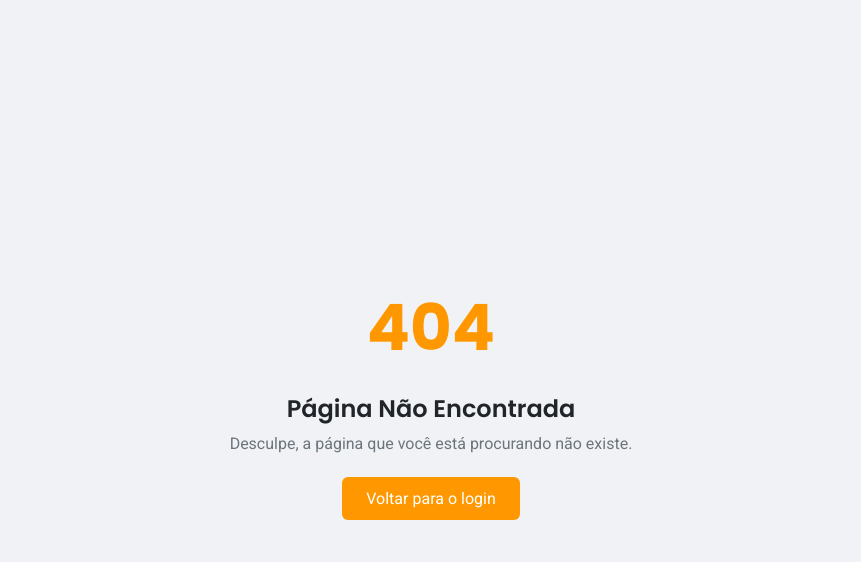
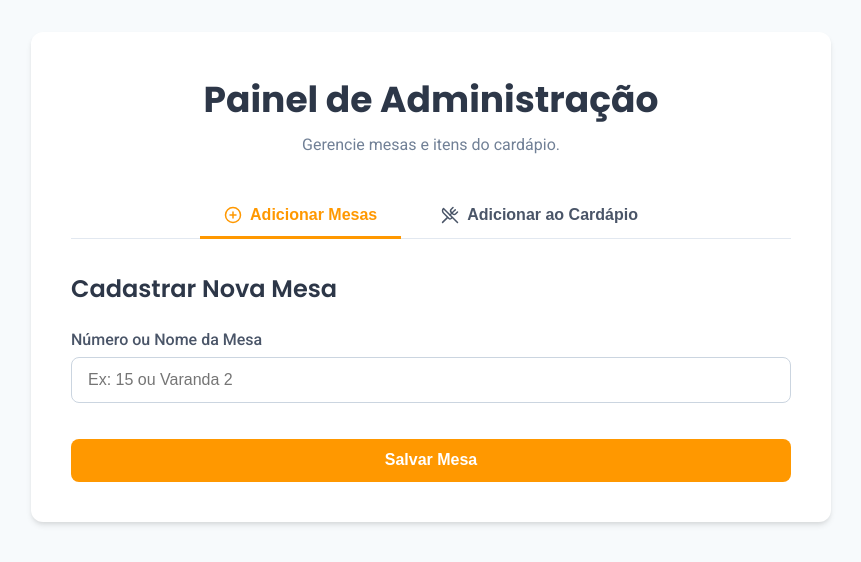
Before and after one commit to VanessaBaldin1/fastOrder-cozinha, a Next.js app: page /admin in a window 1280 px wide. Before the commit this address had no page. Shown: the top 562 px of the page, without its empty margins (209-1070 px from the left). Built offline with nearby package versions, Linux system fonts and the light colour scheme.

Commit message:
Adiciona tela admin e manutenção

```diff
--- /dev/null
+++ b/app/admin/admin.module.css
@@ -0,0 +1,141 @@
+.container {
+  display: flex;
+  justify-content: center;
+  align-items: flex-start;
+  min-height: calc(100vh - 80px);
+  background-color: #f7fafc;
+  padding: 2rem;
+  width: 100%;
+}
+
+.panel {
+  width: 100%;
+  max-width: 800px;
+  background-color: #ffffff;
+  border-radius: 12px;
+  box-shadow: 0 4px 6px -1px rgba(0, 0, 0, 0.1), 0 2px 4px -1px rgba(0, 0, 0, 0.06);
+  padding: 2.5rem;
+  animation: fadeIn 0.5s ease-in-out;
+}
+
+@keyframes fadeIn {
+  from { opacity: 0; transform: translateY(-10px); }
+  to { opacity: 1; transform: translateY(0); }
+}
+
+.title {
+  font-size: 2.25rem;
+  font-weight: 700;
+  color: #2d3748;
+  text-align: center;
+}
+
+.subtitle {
+  text-align: center;
+  color: #718096;
+  margin-top: 0.5rem;
+  margin-bottom: 2.5rem;
+}
+
+
+.tabNav {
+  display: flex;
+  justify-content: center;
+  gap: 1rem;
+  border-bottom: 1px solid #e2e8f0;
+  margin-bottom: 2rem;
+}
+
+.tabButton {
+  display: flex;
+  align-items: center;
+  gap: 0.5rem;
+  padding: 0.75rem 1.5rem;
+  font-size: 1rem;
+  font-weight: 600;
+  color: #4a5568;
+  background-color: transparent;
+  border: none;
+  border-bottom: 3px solid transparent;
+  cursor: pointer;
+  transition: all 0.2s ease-in-out;
+  margin-bottom: -1px;
+}
+
+.tabButton:hover {
+  color: #FF9800;
+}
+
+.activeTab {
+  color: #FF9800;
+  border-bottom-color: #FF9800;
+}
+
+
+.tabContent {
+  animation: contentFadeIn 0.4s ease;
+}
+
+@keyframes contentFadeIn {
+  from { opacity: 0; }
+  to { opacity: 1; }
+}
+
+.formTitle {
+  font-size: 1.5rem;
+  font-weight: 600;
+  color: #2d3748;
+  margin-bottom: 1.5rem;
+}
+
+.form {
+  display: flex;
+  flex-direction: column;
+  gap: 1.25rem;
+}
+
+.formGroup {
+  display: flex;
+  flex-direction: column;
+}
+
+.formGroup label {
+  margin-bottom: 0.5rem;
+  font-weight: 500;
+  color: #4a5568;
+}
+
+.formGroup input {
+  padding: 0.8rem 1rem;
+  border: 1px solid #cbd5e0;
+  border-radius: 8px;
+  font-size: 1rem;
+  transition: border-color 0.2s, box-shadow 0.2s;
+}
+
+.formGroup input:focus {
+  outline: none;
+  border-color: #FF9800;
+  box-shadow: 0 0 0 2px rgba(255, 152, 0, 0.2);
+}
+
+.submitButton {
+  padding: 0.8rem 1.5rem;
+  margin-top: 1rem;
+  background-color: #FF9800;
+  color: #ffffff;
+  font-size: 1rem;
+  font-weight: 600;
+  border: none;
+  border-radius: 8px;
+  cursor: pointer;
+  transition: background-color 0.2s, transform 0.1s;
+}
+
+.submitButton:hover {
+  background-color: #e68900;
+}
+
+.submitButton:active {
+  transform: scale(0.98);
+}
--- /dev/null
+++ b/app/admin/page.tsx
@@ -0,0 +1,119 @@
+"use client";
+
+import { useState } from 'react';
+import styles from './admin.module.css';
+import { PlusCircle, UtensilsCrossed } from 'lucide-react';
+import { useRouter } from "next/navigation";
+
+type ActiveTab = 'tables' | 'menu';
+
+const AdminPage = () => {
+  const [activeTab, setActiveTab] = useState<ActiveTab>('tables');
+
+
+  const router = useRouter();
+
+const handleAddTableSubmit = (event: React.FormEvent<HTMLFormElement>) => {
+  event.preventDefault();
+  router.push('/maintenance');
+};
+
+const handleAddMenuItemSubmit = (event: React.FormEvent<HTMLFormElement>) => {
+  event.preventDefault();
+  router.push('/maintenance');
+};
+  return (
+    <div className={styles.container}>
+      <main className={styles.panel}>
+        <h1 className={styles.title}>Painel de Administração</h1>
+        <p className={styles.subtitle}>Gerencie mesas e itens do cardápio.</p>
+
+
+        <div className={styles.tabNav}>
+          <button
+            className={`${styles.tabButton} ${activeTab === 'tables' ? styles.activeTab : ''}`}
+            onClick={() => setActiveTab('tables')}
+          >
+            <PlusCircle size={18} />
+            Adicionar Mesas
+          </button>
+          <button
+            className={`${styles.tabButton} ${activeTab === 'menu' ? styles.activeTab : ''}`}
+            onClick={() => setActiveTab('menu')}
+          >
+            <UtensilsCrossed size={18} />
+            Adicionar ao Cardápio
+          </button>
+        </div>
+
+
+        <div className={styles.tabContent}>
+          {activeTab === 'tables' && (
+            <div className={styles.formContainer}>
+              <h2 className={styles.formTitle}>Cadastrar Nova Mesa</h2>
+              <form onSubmit={handleAddTableSubmit} className={styles.form}>
+                <div className={styles.formGroup}>
+                  <label htmlFor="tableNumber">Número ou Nome da Mesa</label>
+                  <input
+                    type="text"
+                    id="tableNumber"
+                    name="tableNumber"
+                    placeholder="Ex: 15 ou Varanda 2"
+                    required
+                  />
+                </div>
+                <button type="submit" className={styles.submitButton}>
+                  Salvar Mesa
+                </button>
+              </form>
+            </div>
+          )}
+
+          {activeTab === 'menu' && (
+            <div className={styles.formContainer}>
+              <h2 className={styles.formTitle}>Cadastrar Novo Prato</h2>
+              <form onSubmit={handleAddMenuItemSubmit} className={styles.form}>
+                <div className={styles.formGroup}>
+                  <label htmlFor="itemName">Nome do Prato</label>
+                  <input
+                    type="text"
+                    id="itemName"
+                    name="itemName"
+                    placeholder="Ex: Pizza de Calabresa"
+                    required
+                  />
+                </div>
+                <div className={styles.formGroup}>
+                  <label htmlFor="itemPrice">Preço (R$)</label>
+                  <input
+                    type="number"
+                    id="itemPrice"
+                    name="itemPrice"
+                    placeholder="Ex: 45.50"
+                    step="0.01"
+                    required
+                  />
+                </div>
+                <div className={styles.formGroup}>
+                  <label htmlFor="itemCategory">Categoria</label>
+                  <input
+                    type="text"
+                    id="itemCategory"
+                    name="itemCategory"
+                    placeholder="Ex: Pizzas, Bebidas, Sobremesas"
+                    required
+                  />
+                </div>
+                <button type="submit" className={styles.submitButton}>
+                  Salvar Item
+                </button>
+              </form>
+            </div>
+          )}
+        </div>
+      </main>
+    </div>
+  );
+};
+
+export default AdminPage;
--- a/app/kitchen/Kitchen.module.css
+++ b/app/kitchen/Kitchen.module.css
@@ -15,6 +15,7 @@
 
 .title {
   font-family: var(--font-poppins);
+  color: var(--text-secondary);
   font-size: 2.25rem;
   font-weight: 700;
 }
@@ -25,12 +26,11 @@
   margin-top: 4px;
 }
 
-/* ALTERADO: Container agora usa GRID para o layout de quadros */
+
 .cardsContainer {
   display: grid;
-  /* Cria colunas que se ajustam, com no mínimo 340px de largura */
   grid-template-columns: repeat(auto-fill, minmax(340px, 1fr));
-  gap: 24px; /* Espaçamento entre os cards */
+  gap: 24px;
 }.page {
   min-height: 100vh;
   background-color: var(--background-color);
@@ -44,9 +44,9 @@
   display: flex;
   gap: 16px;
   overflow-x: auto;
-  padding-bottom: 16px; /* Para a barra de scroll não cortar a sombra */
+  padding-bottom: 16px;
 
-  /* Estilização da barra de scroll (opcional, mas melhora a aparência) */
+
   &::-webkit-scrollbar {
     height: 8px;
   }
--- a/app/kitchen/page.tsx
+++ b/app/kitchen/page.tsx
@@ -1,4 +1,3 @@
-// app/kitchen/page.tsx
 "use client";
 import { useEffect, useState } from "react";
 import Header from "../components/Header";
@@ -28,7 +27,7 @@ export default function KitchenPage() {
   const [pedidos, setPedidos] = useState<Mesa[]>([]);
   const [loading, setLoading] = useState(true);
 
-  // Sua lógica existente para buscar dados (sem alterações)
+
   useEffect(() => {
     async function inicializarPedidos() {
       const mesas = await buscarPedidos();
--- /dev/null
+++ b/app/maintenance/maintenance.module.css
@@ -0,0 +1,65 @@
+.container {
+  display: flex;
+  justify-content: center;
+  align-items: center;
+  min-height: calc(100vh - 80px);
+  background-color: #f7fafc;
+  padding: 2rem;
+}
+
+.panel {
+  width: 100%;
+  max-width: 600px;
+  background-color: #ffffff;
+  border-radius: 12px;
+  box-shadow: 0 4px 6px -1px rgba(0, 0, 0, 0.1), 0 2px 4px -1px rgba(0, 0, 0, 0.06);
+  padding: 3rem;
+  text-align: center;
+  animation: fadeIn 0.5s ease-in-out;
+}
+
+@keyframes fadeIn {
+  from { opacity: 0; transform: translateY(-10px); }
+  to { opacity: 1; transform: translateY(0); }
+}
+
+.icon {
+  color: #FF9800;
+  margin-bottom: 1.5rem;
+}
+
+.title {
+  font-size: 2rem;
+  font-weight: 700;
+  color: #2d3748;
+  margin-bottom: 0.75rem;
+}
+
+.subtitle {
+  color: #718096;
+  font-size: 1.1rem;
+  margin-bottom: 2.5rem;
+  line-height: 1.6;
+}
+
+.backButton {
+  display: inline-block;
+  padding: 0.8rem 2rem;
+  background-color: #FF9800;
+  color: #ffffff;
+  font-size: 1rem;
+  font-weight: 600;
+  border: none;
+  border-radius: 8px;
+  cursor: pointer;
+  text-decoration: none;
+  transition: background-color 0.2s, transform 0.1s;
+}
+
+.backButton:hover {
+  background-color: #e68900;
+}
+
+.backButton:active {
+  transform: scale(0.98);
+}
```
Also changed, not shown: app/maintenance/page.tsx (added, +23 -0 lines).
